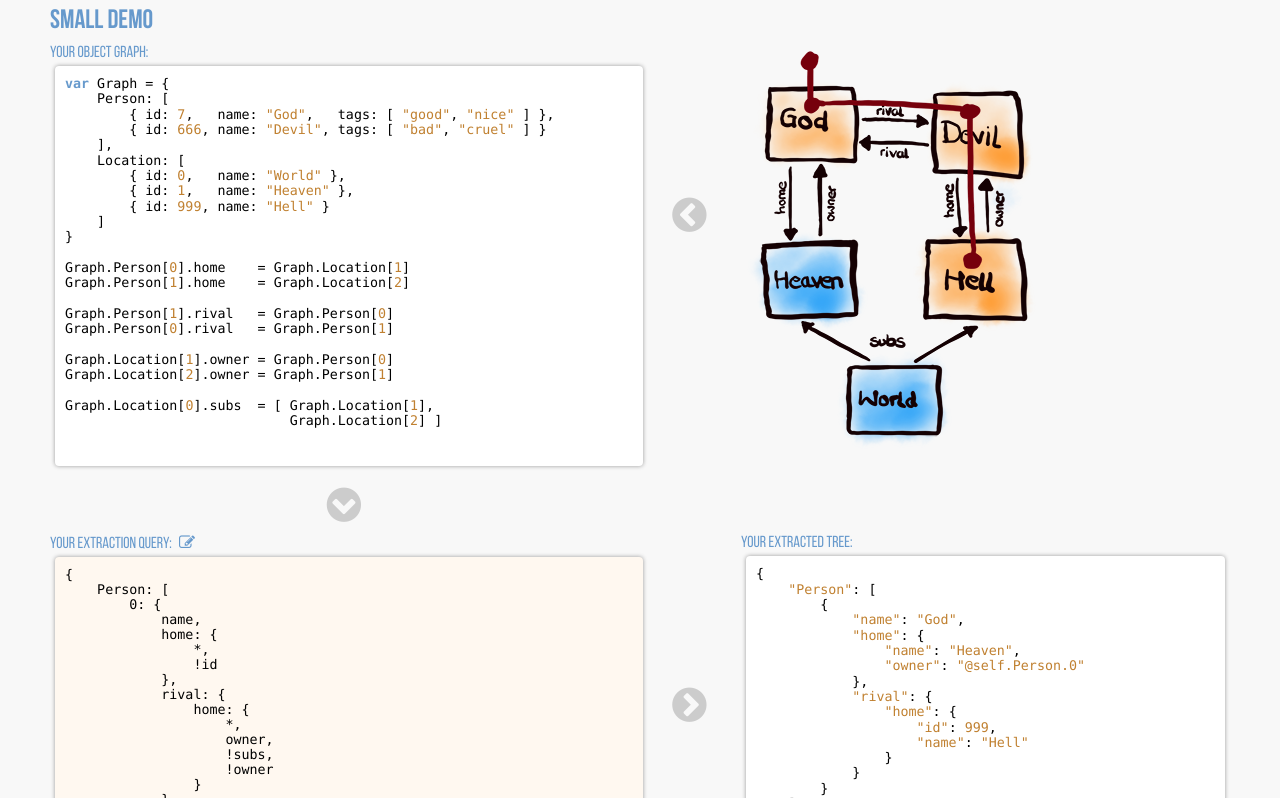
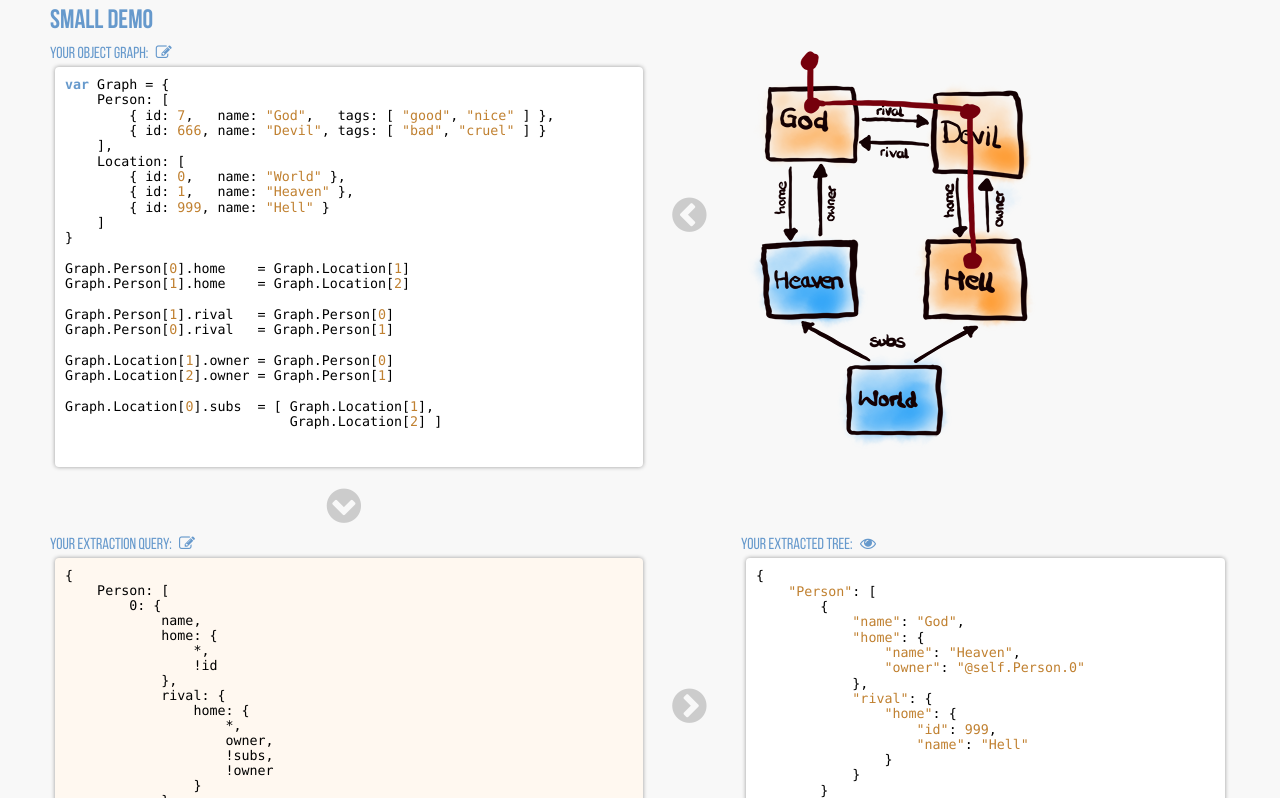
Before and after one commit to rse/extraction, a website: page index.html in a window 1280 px wide. Shown: the part 302-1100 px from the top of the page. Drawn offline with Linux system fonts and the light colour scheme.

Commit message:
style icons

```diff
--- a/index.html
+++ b/index.html
@@ -70,7 +70,7 @@
 
         <div class="g-row">
             <div class="g-col-6-12 box-graph-code">
-                <div class="caption">Your object graph:</div>
+                <div class="caption">Your object graph: &nbsp; <i class="fa fa-edit"></i></div>
                 <div class="code" data-syntax="javascript"><pre>
 var Graph = {
     Person: [
@@ -142,7 +142,7 @@ Graph.Location[0].subs  = [ Graph.Location[1],
                 <i class="fa fa-chevron-circle-right"></i>
             </div>
             <div class="g-col-5-12 box-query-output">
-                <div class="caption">Your extracted tree:</div>
+                <div class="caption">Your extracted tree: &nbsp; <i class="fa fa-eye"></i></div>
                 <div class="code" data-syntax="javascript">
                 </div>
             </div>
```
